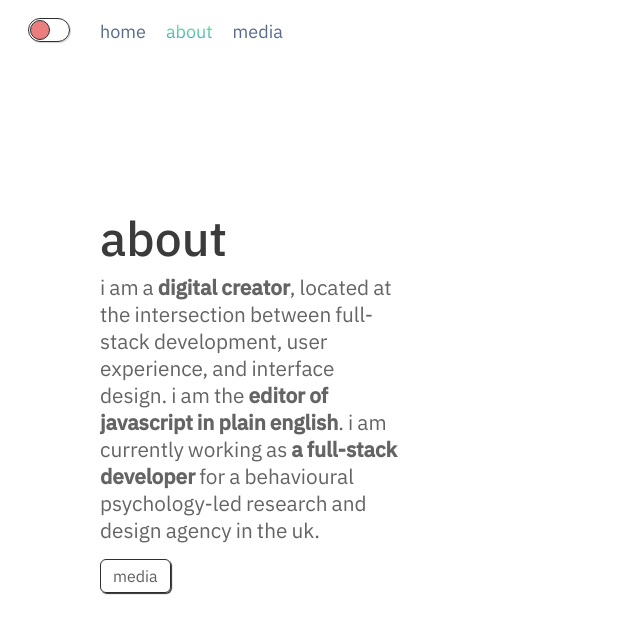
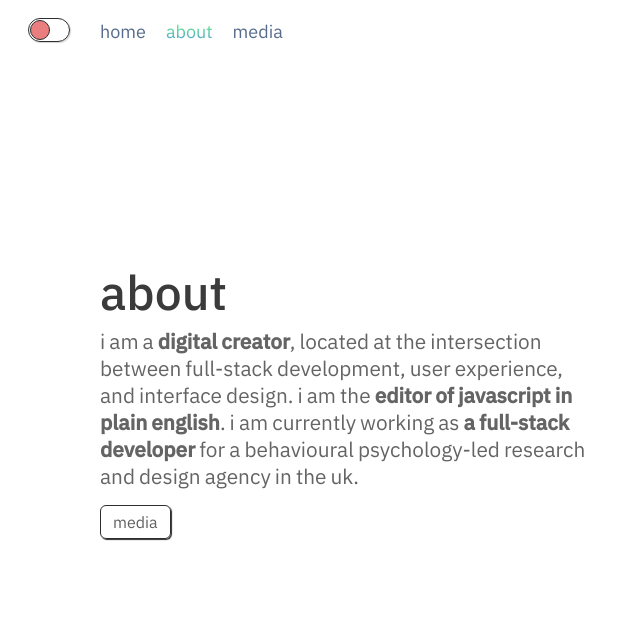
Before and after one commit to sunil-sandhu/sunilsandhu2019-nuxt, a Nuxt app: page /about in a window 1280 px wide. Shown: the top 634 px of the page, without its empty margins (0-640 px from the left). Built offline with nearby package versions, Linux system fonts and the light colour scheme.

Commit message:
adjusted max-width of .content

```diff
--- a/layouts/default.vue
+++ b/layouts/default.vue
@@ -229,7 +229,7 @@ html {
 }
 
 .content {
-  max-width: 500px;
+  max-width: 700px;
   display: flex;
   flex: 1;
   padding-left: 100px;
@@ -343,15 +343,6 @@ h2 {
   box-shadow: 1px 1px 1px  rgb(23, 90, 90);
   border: 1px solid rgb(23, 90, 90);
   color: rgb(23, 90, 90);
-}
-
-.text-container {
-  padding-right: 60px;
-  /*max-height: 70vh;*/
-  /*overflow-x: scroll;*/
-  max-width: 500px;
-  /*padding-top: 60px;*/
-  /*padding-bottom: 60px;*/
 }
 
 .colored-box {
```
